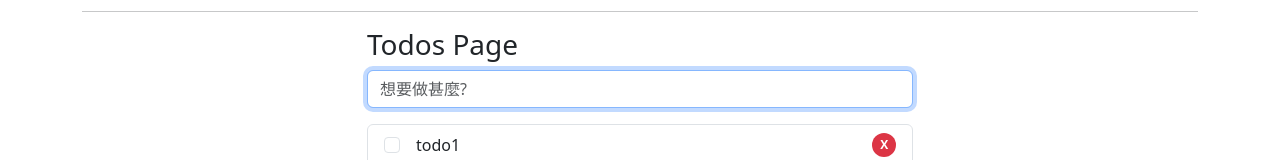
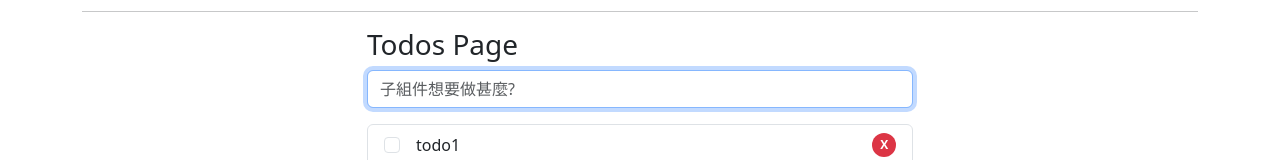
Before and after one commit to HsiaoHungWang/vue-fuen144, a Vue app: page /todos in a window 1280 px wide. Shown: the part 193-353 px from the top of the page. Built offline with nearby package versions, Linux system fonts and the light colour scheme.

Commit message:
將Todos的部分功能寫到子組件中

```diff
--- /dev/null
+++ b/src/components/TodoAdd.vue
@@ -0,0 +1,22 @@
+<script setup>
+import { ref } from 'vue';
+
+    const newTodo = ref('')
+
+    //觸發父組件的事件
+    const emit = defineEmits(['addTodo'])
+    const enterHandler = () =>{
+        emit('addTodo', newTodo.value)
+        newTodo.value=''
+    }
+</script>
+
+<template>
+    <div>
+        <input type="text" v-model.trim="newTodo" @keyup.enter="enterHandler" class="form-control" autofocus autocomplete="off" placeholder="子組件想要做甚麼?">
+    </div>
+</template>
+
+<style lang="css" scoped>
+
+</style>
--- /dev/null
+++ b/src/components/TodoFooter.vue
@@ -0,0 +1,24 @@
+<script setup>
+
+   //接收父組件的資料
+    const props = defineProps({
+        remaining:Number
+    })
+
+    //觸發父組件的事件
+   const emit = defineEmits(['removeComplete'])
+   const clickHandler =()=>{
+      emit('removeComplete')
+   }
+</script>
+
+<template>
+      <div class="mt-3 d-flex justify-content-between">
+                <strong class=" me-3">尚有 {{remaining}} 個工作未完成</strong>
+                <button class="btn btn-warning me-3" @click="clickHandler">清除完成工作</button>
+            </div>
+</template>
+
+<style lang="css" scoped>
+
+</style>
--- a/src/views/TodosView.vue
+++ b/src/views/TodosView.vue
@@ -1,6 +1,8 @@
 <script setup>
+import TodoAdd from '@/components/TodoAdd.vue';
+import TodoFooter from '@/components/TodoFooter.vue';
 import { computed, ref } from 'vue';
-const newTodo = ref('')
+// const newTodo = ref('')
 
 const editedTodo = ref({}) //紀錄目前修改的是哪一個Todo
 const oldTodoTitle = ref('')
@@ -17,10 +19,12 @@ const todos = ref(
 const uniqueId = () => Date.now().toString(36) + Math.random().toString(36).substring(2, 9);
 
 //Todo 新增
-const addTodo = ()=>{
-    todos.value.push({ "id": uniqueId(), "title": newTodo.value, "completed": false })
-    newTodo.value = ''
+const addTodo = title=>{
+    todos.value.push({ "id": uniqueId(), "title": title, "completed": false })
+    // newTodo.value = ''
 }
+
+
 
 //Todo 刪除
 const removeTodo = (todo) => {
@@ -64,7 +68,8 @@ const remaining = computed(()=>{
         <div class="col-3"> </div>
         <div class="col-6">
             <h3>Todos Page</h3>
-            <input type="text" v-model.trim="newTodo" @keyup.enter="addTodo" class="form-control" autofocus autocomplete="off" placeholder="想要做甚麼?">
+            <!-- <input type="text" v-model.trim="newTodo" @keyup.enter="addTodo" class="form-control" autofocus autocomplete="off" placeholder="想要做甚麼?"> -->
+            <TodoAdd @addTodo="addTodo"></TodoAdd>
             <ul class="list-group mt-3">
                 <li v-for="todo in todos" :key="todo.id" class="list-group-item">
                     <div v-if="editedTodo !== todo" class="d-flex justify-content-between">
@@ -78,10 +83,11 @@ const remaining = computed(()=>{
                 </li>
 
             </ul>
-            <div class="mt-3 d-flex justify-content-between">
+            <!-- <div class="mt-3 d-flex justify-content-between">
                 <strong class=" me-3">尚有 {{remaining}} 個工作未完成</strong>
                 <button class="btn btn-warning me-3" @click="removeComplete">清除完成工作</button>
-            </div>
+            </div> -->
+            <TodoFooter :remaining="remaining" @removeComplete="removeComplete"></TodoFooter>
         </div>
         <div class="col-3"></div>
 
```
